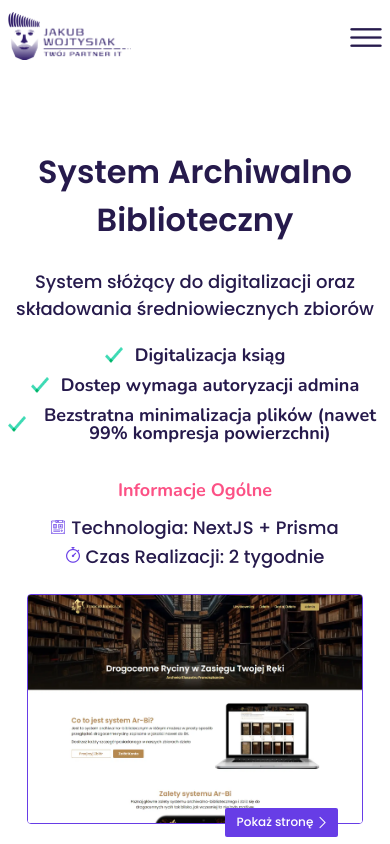
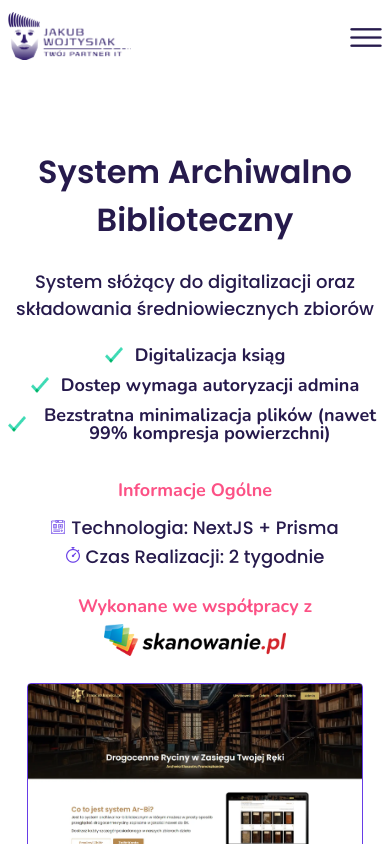
Before and after one commit to CodastickFantastic/Portfolio2024, a Next.js app: page /portfolio/system-archiwalno-biblioteczny in a window 390 px wide. Shown: the top 844 px of the page. Built offline with nearby package versions, Linux system fonts and the light colour scheme.

Commit message:
Added Contrahent Logo to specific pages

```diff
--- a/src/app/portfolio/system-archiwalno-biblioteczny/page.tsx
+++ b/src/app/portfolio/system-archiwalno-biblioteczny/page.tsx
@@ -7,6 +7,7 @@ import RealizationTile from '@/components/microComponents/RealizationTile';
 
 
 import heroImg from '@/../public/img/portfolio/franciszkanie.webp';
+import clientLogo from '@/../public/img/clients/skanowanie-logo-black.png';
 
 export const metadata: Metadata = {
     title: 'System Archiwalno Biblioteczny',
@@ -32,6 +33,7 @@ const ArBiPage = (): React.JSX.Element => {
                         bullets={["Digitalizacja ksiąg", "Dostep wymaga autoryzacji admina", "Bezstratna minimalizacja plików (nawet 99% kompresja powierzchni)"]}
                         technologies="NextJS + Prisma"
                         time="2 tygodnie"
+                        clientLogo={clientLogo}
                     />
                 </div>
                 <div className={styles.right}>
--- a/src/components/macroComponents/ProjectHeader.tsx
+++ b/src/components/macroComponents/ProjectHeader.tsx
@@ -1,18 +1,22 @@
+import type { StaticImageData } from 'next/image';
+
 import styles from '@/scss/components/ProjectHeader.module.scss';
 
 import Image from 'next/image';
 import ok from '@/../public/img/icons/ok.png';
 import clock from '@/../public/img/icons/clock.png';
 import techImg from '@/../public/img/icons/technologies.png';
+import Link from 'next/link';
 
 const ProjectHeader = ({
-    title, info, bullets, technologies, time
+    title, info, bullets, technologies, time, clientLogo = undefined
 }: {
     title: string
     info: string
     bullets: string[]
     technologies: string
     time: string
+    clientLogo?: StaticImageData
 }
 ): JSX.Element => {
 
@@ -29,6 +33,13 @@ const ProjectHeader = ({
             <p className={styles.infoSectionHeader}>Informacje Ogólne</p>
             <p className={styles.addInfo}><Image src={techImg} alt="Ikona technologii" />Technologia: {technologies}</p>
             <p className={styles.addInfo}><Image src={clock} alt="Ikona zegarka" />Czas Realizacji: {time}</p>
+
+            {clientLogo && <>
+                <p className={styles.infoSectionHeader}>Wykonane we współpracy z</p>
+                <Link href="https://www.skanowanie.pl" target="_blank" className={styles.clientLogo}>
+                    <Image src={clientLogo} alt="Logo Skanowanie.pl" height={32} />
+                </Link>
+            </>}
         </div>
     )
 };
--- a/src/scss/components/ProjectHeader.module.scss
+++ b/src/scss/components/ProjectHeader.module.scss
@@ -9,6 +9,7 @@
 
     .bulletPoints {
         margin-top: 24px;
+        margin-left: 16px;
 
         li {
             display: flex;
@@ -37,6 +38,7 @@
     }
 
     .addInfo {
+        margin-left: 16px;
         font-weight: 500;
 
         &:nth-of-type(3) {
@@ -47,6 +49,12 @@
         img {
             margin-right: 6px;
         }
+    }
+
+    .clientLogo {
+        display: inline-block;
+        margin-top: 6px;
+        margin-left: 16px;
     }
 }
 
@@ -62,5 +70,11 @@
             flex-direction: column;
             align-items: center;
         }
+
+        .bulletPoints,
+        .addInfo,
+        .clientLogo {
+            margin-left: 0;
+        }
     }
 }
```
Also changed, not shown: public/img/clients/skanowanie-logo-black.png (added).
